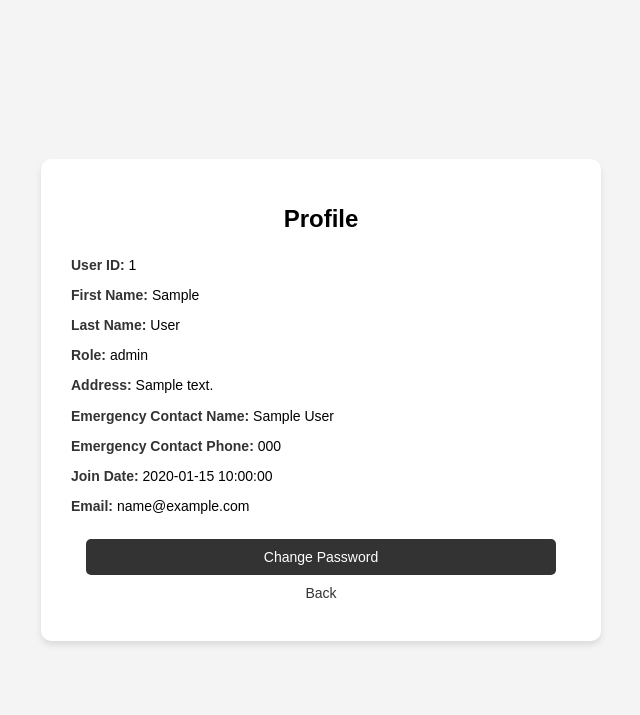
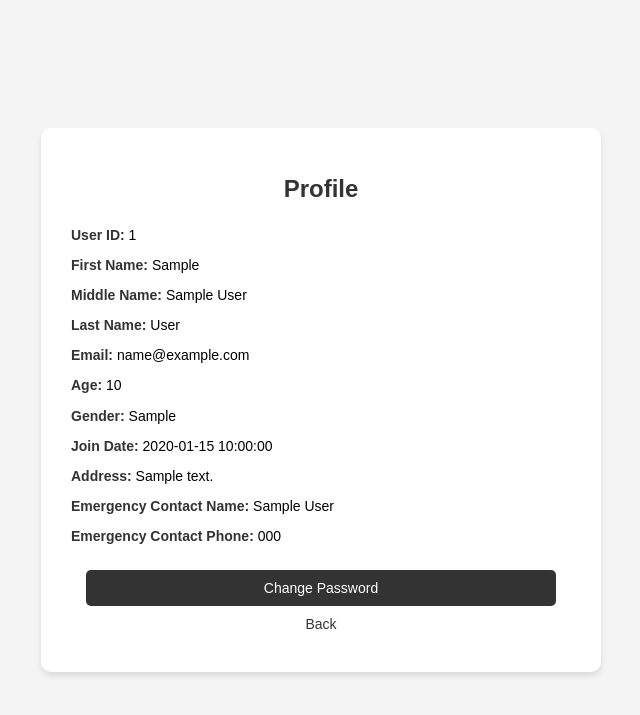
Before and after one commit to XYFrank103/SDD, a Flask app: page /settings in a window 1280 px wide. Shown: the top 715 px of the page, without its empty margins (319-959 px from the left). Run offline with Flask 3, Linux system fonts and the light colour scheme; the visitor is signed in with stand-in values (Sample User, id 1); tables that the repository leaves empty or names only in its code hold one stand-in row (values such as "Sample post").

Commit message:
Add files via upload

```diff
--- a/Secure Design and Development CW1/director_add_remarks.py
+++ b/Secure Design and Development CW1/director_add_remarks.py
@@ -44,4 +44,4 @@ def director_add_remarks():
         cursor.close()
         cnx.close()
 
-    return render_template('coach_add_remarks.html', remarks=remarks)
+    return render_template('director_add_remarks.html', remarks=remarks)
--- a/Secure Design and Development CW1/settings.py
+++ b/Secure Design and Development CW1/settings.py
@@ -1,4 +1,4 @@
-from flask import Blueprint, render_template, session, flash
+from flask import Blueprint, render_template, flash, session
 import mysql.connector
 
 settings_bp = Blueprint('settings', __name__)
@@ -14,20 +14,35 @@ config = {
 def settings():
     user_id = session.get('user_id')
 
+    if not user_id:
+        flash("User not logged in.", "danger")
+        return render_template('settings.html', user_info=None)
+
     try:
         cnx = mysql.connector.connect(**config)
         cursor = cnx.cursor(dictionary=True)
 
+        # 获取完整的用户信息，包括 Middle Name、Age、Gender
         cursor.execute("""
-            SELECT user_id, first_name, last_name, role, address, emergency_contact_name, emergency_contact_phone,
-                   join_date, email
-            FROM users
-            WHERE user_id = %s
+            SELECT user_id, first_name, middle_name, last_name, email, age, gender, join_date,
+                   address, emergency_contact_name, emergency_contact_phone
+            FROM users WHERE user_id = %s
         """, (user_id,))
         user_info = cursor.fetchone()
 
+        # 处理 None 值，避免模板渲染时报错
+        if user_info:
+            user_info['middle_name'] = user_info.get('middle_name', 'N/A')
+            user_info['age'] = user_info.get('age', 'N/A')
+            user_info['gender'] = user_info.get('gender', 'N/A')
+            user_info['address'] = user_info.get('address', 'N/A')
+            user_info['emergency_contact_name'] = user_info.get('emergency_contact_name', 'N/A')
+            user_info['emergency_contact_phone'] = user_info.get('emergency_contact_phone', 'N/A')
+        else:
+            flash("User profile not found.", "danger")
+
     except mysql.connector.Error as err:
-        flash(f"Error: {err}", 'danger')
+        flash(f"Database Error: {err}", "danger")
         user_info = None
     finally:
         cursor.close()
--- a/Secure Design and Development CW1/templates/settings.html
+++ b/Secure Design and Development CW1/templates/settings.html
@@ -28,6 +28,7 @@
             font-size: 24px;
             margin-bottom: 20px;
             text-align: center;
+            color: #333;
         }
 
         .info-display {
@@ -83,13 +84,15 @@
         <div class="info-display">
             <p><strong>User ID:</strong> {{ user_info.user_id }}</p>
             <p><strong>First Name:</strong> {{ user_info.first_name }}</p>
+            <p><strong>Middle Name:</strong> {{ user_info.middle_name or 'N/A' }}</p>
             <p><strong>Last Name:</strong> {{ user_info.last_name }}</p>
-            <p><strong>Role:</strong> {{ user_info.role }}</p>
-            <p><strong>Address:</strong> {{ user_info.address }}</p>
-            <p><strong>Emergency Contact Name:</strong> {{ user_info.emergency_contact_name }}</p>
-            <p><strong>Emergency Contact Phone:</strong> {{ user_info.emergency_contact_phone }}</p>
+            <p><strong>Email:</strong> {{ user_info.email }}</p>
+            <p><strong>Age:</strong> {{ user_info.age }}</p>
+            <p><strong>Gender:</strong> {{ user_info.gender }}</p>
             <p><strong>Join Date:</strong> {{ user_info.join_date }}</p>
-            <p><strong>Email:</strong> {{ user_info.email }}</p>
+            <p><strong>Address:</strong> {{ user_info.address or 'N/A' }}</p>
+            <p><strong>Emergency Contact Name:</strong> {{ user_info.emergency_contact_name or 'N/A' }}</p>
+            <p><strong>Emergency Contact Phone:</strong> {{ user_info.emergency_contact_phone or 'N/A' }}</p>
         </div>
 
         <a href="/coach_change_password" class="change-password-btn">Change Password</a>
```
Also changed, not shown: Secure Design and Development CW1/artist_settings.py (+20 -5 lines), Secure Design and Development CW1/templates/artist_settings.html (+8 -5 lines), Secure Design and Development CW1/templates/coach_training_records.html (+25 -23 lines), Secure Design and Development CW1/templates/director_performance_records.html (+4 -4 lines).
